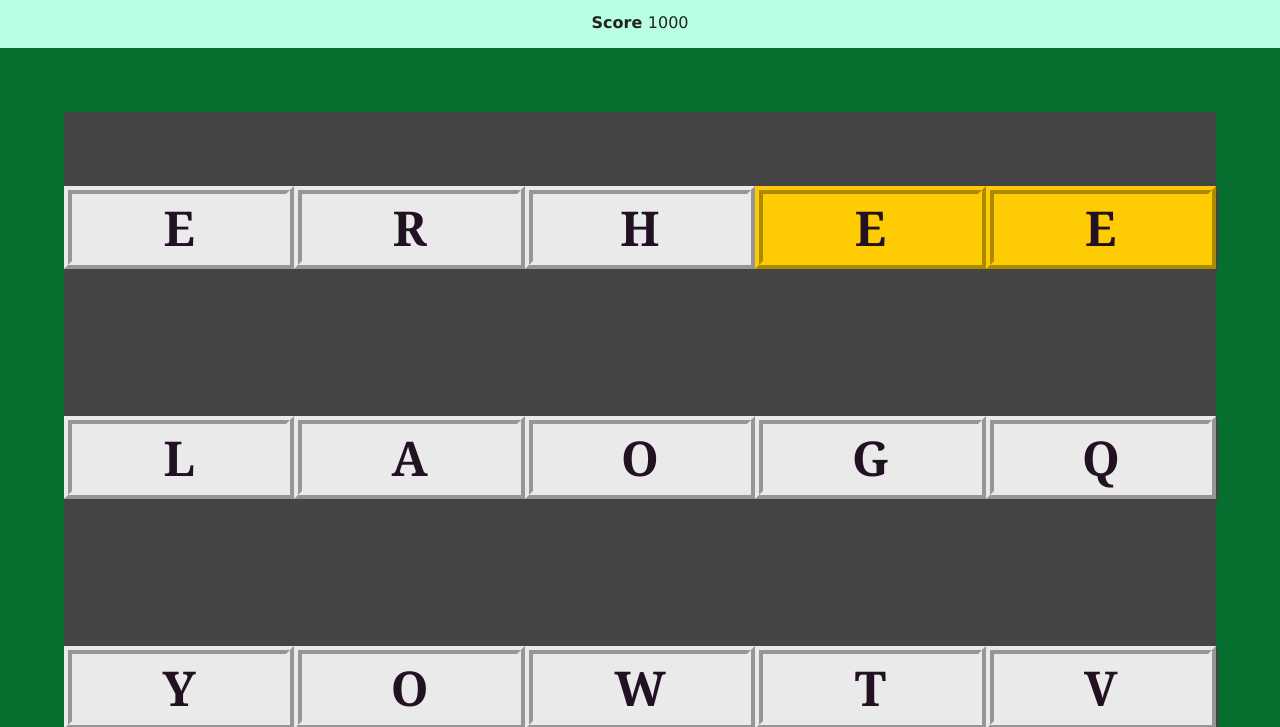
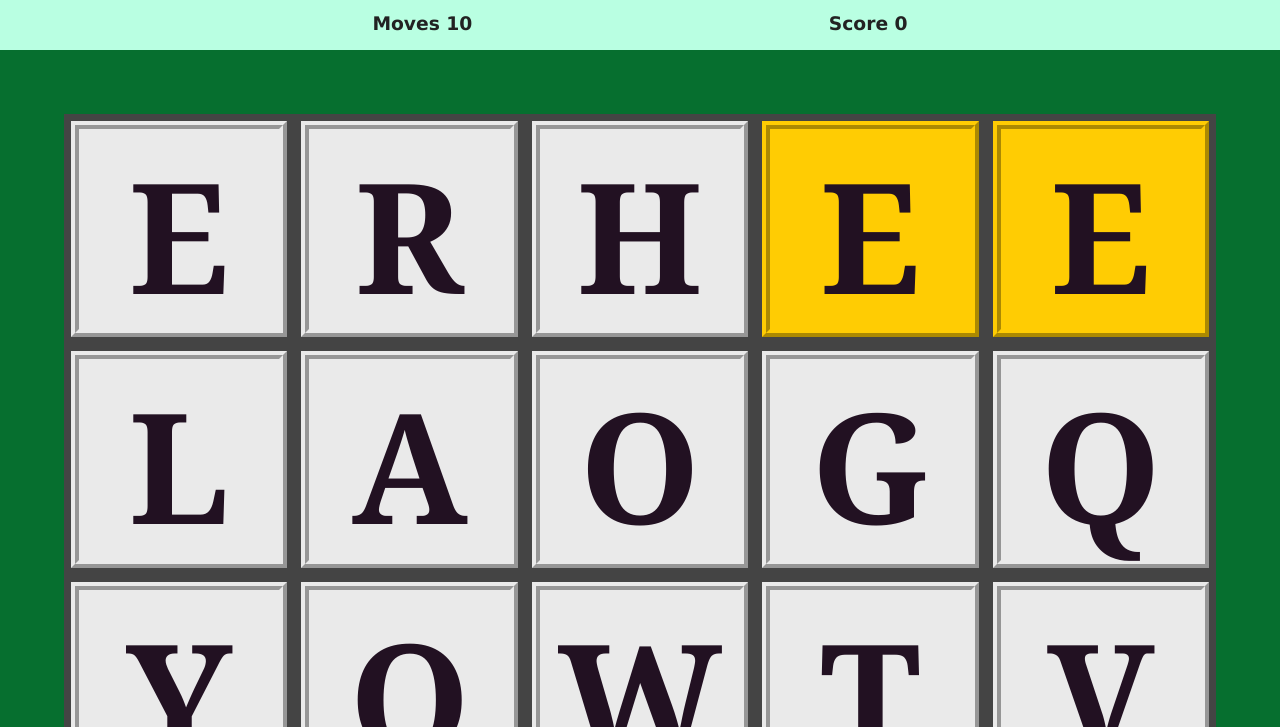
Before and after one commit to GuyRimel/Word-Shimmy, a plain HTML site: page index.html in a window 1280 px wide. Shown: the part 73-800 px from the top of the page. Drawn offline with Linux system fonts and the light colour scheme.

Commit message:
updating scoring

```diff
--- a/draft.css
+++ b/draft.css
@@ -55,12 +55,13 @@ h1 {
 }
 
 .cell {
-  width: inherit;
+  width: 94%;
+  height: 94%;
   background: var(--cell-color);
   border: 8px ridge var(--cell-color);
   color: var(--cell-text-color);
   font-family: Cambria, Cochin, Georgia, Times, 'Times New Roman', serif;
-  font-size: 3em;
+  font-size: 12vw;
   font-weight: bold;
   box-shadow: 2px 2px #444;
   transition: all 0.2s ease-out;
--- a/index.html
+++ b/index.html
@@ -10,7 +10,8 @@
 <body>
   <h1>Word Shimmy!</h1>
   <div class="top-bar">
-    <div><b>Score </b><span class="score">1010</span></div>
+    <h3>Moves <span class="moves">10</span></h3>
+    <h3>Score <span class="score">10</span></h3>
   </div>
   <div class="grid-container">
     <div class="grid">
--- a/index.js
+++ b/index.js
@@ -4,6 +4,7 @@ const $$ = (el) => document.querySelectorAll(el); // shorthand for querySelector
 // GLOBAL VARIABLES //////////
 let rowSize = 5;
 let goalWord;
+let moves = 10;
 // each character of the goalWord gets a variable for it's grid index
 let goalChar0index, goalChar1index, goalChar2index, goalChar3index, goalChar4index;
 
@@ -103,7 +104,8 @@ let swap = () => {
     let movey = By - Ay;
 
     // console.log(Ax, Ay, Bx, By);
-
+    moves--;
+    $('.moves').innerText = moves;
     pointAParent.appendChild(pointB);
     pointBParent.appendChild(pointA);
     pointA.classList.remove("selected");
@@ -141,17 +143,13 @@ let evaluate = () => {
       cellLeftPiece = parseInt(cellLeft.dataset.piece);
     }
 
-    // console.log(
-    //   'cell:',cell.innerText, gridx, gridy,
-    //   '\ncellLeft:','cellLeft?:',Boolean(cellLeft)
-    //   )
-
     cell.classList.remove("green", "yellow");
 
     if (piece && cellLeftPiece) {
       cell.classList.add("yellow");
       cellLeft.classList.add("yellow");
     }
+
     if (piece && cellLeftPiece && piece === cellLeftPiece + 1) {
       cell.classList.remove("yellow");
       cellLeft.classList.remove("yellow");
@@ -159,17 +157,19 @@ let evaluate = () => {
       cellLeft.classList.add("green");
     }
 
-    if (
-      document.querySelectorAll(`[data-gridy="${gridy}"] .cell.green`)
-        .length !== 5
-    ) {
-      if (gridx + gridy === 8)
-        $(".score").innerText = parseInt($(".score").innerText) - 10;
-    } else {
-      $(".score").innerText = parseInt($(".score").innerText);
-      alert(goalWord + "!!!");
+    let isVictory = false;
+    if(gridx + gridy === 8) {
+      for(i = 0; i < 5; i++) {
+        if($$(`[data-gridy="${i}"] .cell.green`).length === 5) {
+          isVictory = true;
+        }
+      }
     }
-  });
-};
+    if(isVictory) alert(goalWord + '!!!');
+    else if(gridx + gridy === 8) {
+      $('.score').innerText = parseInt($('.score').innerText) - 10;
+    }
+  })
+}
 
 evaluate();
```
